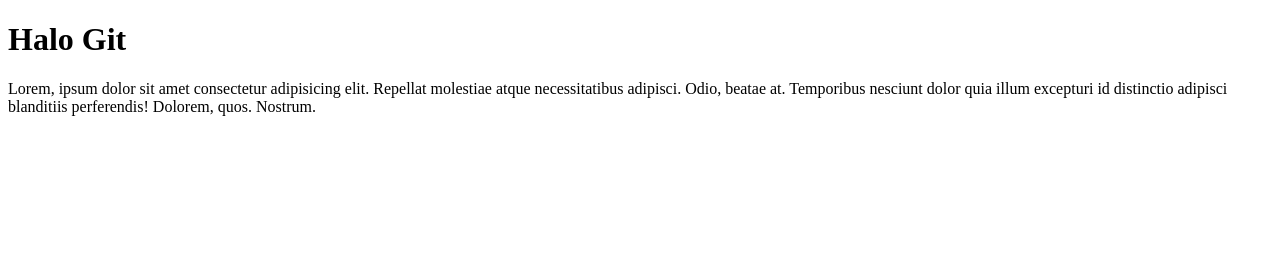
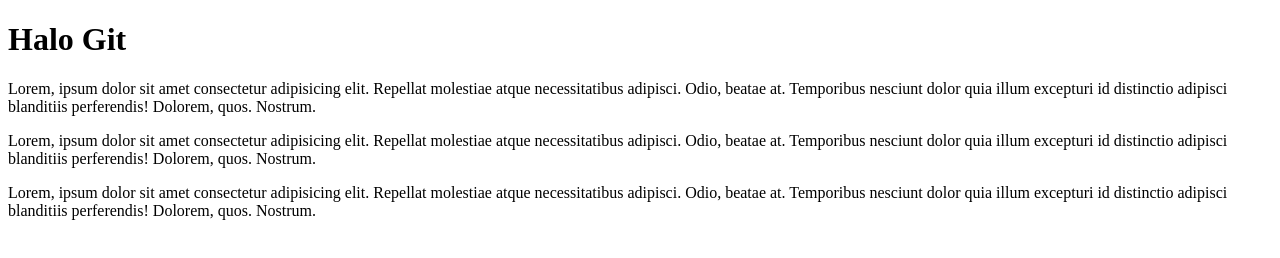
Before and after one commit to naufaldi/learn-git, a plain HTML site: page index.html in a window 1280 px wide. Drawn offline with Linux system fonts and the light colour scheme.

Commit message:
Update index.html
testing dari github

```diff
--- a/index.html
+++ b/index.html
@@ -12,5 +12,15 @@
       beatae at. Temporibus nesciunt dolor quia illum excepturi id distinctio adipisci blanditiis perferendis! Dolorem,
       quos. Nostrum.
     </p>
+     <p>
+      Lorem, ipsum dolor sit amet consectetur adipisicing elit. Repellat molestiae atque necessitatibus adipisci. Odio,
+      beatae at. Temporibus nesciunt dolor quia illum excepturi id distinctio adipisci blanditiis perferendis! Dolorem,
+      quos. Nostrum.
+    </p>
+     <p>
+      Lorem, ipsum dolor sit amet consectetur adipisicing elit. Repellat molestiae atque necessitatibus adipisci. Odio,
+      beatae at. Temporibus nesciunt dolor quia illum excepturi id distinctio adipisci blanditiis perferendis! Dolorem,
+      quos. Nostrum.
+    </p>
   </body>
 </html>
```
